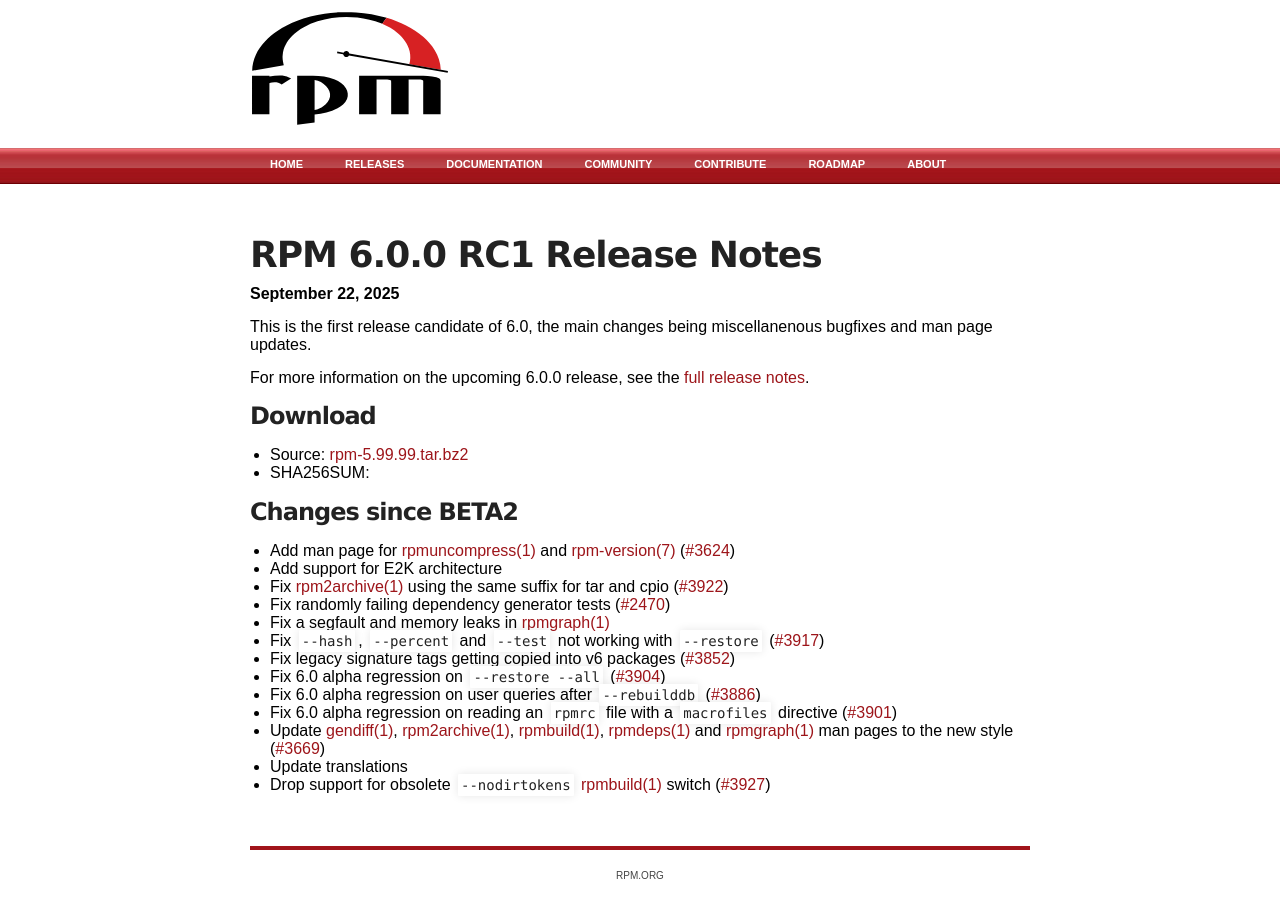
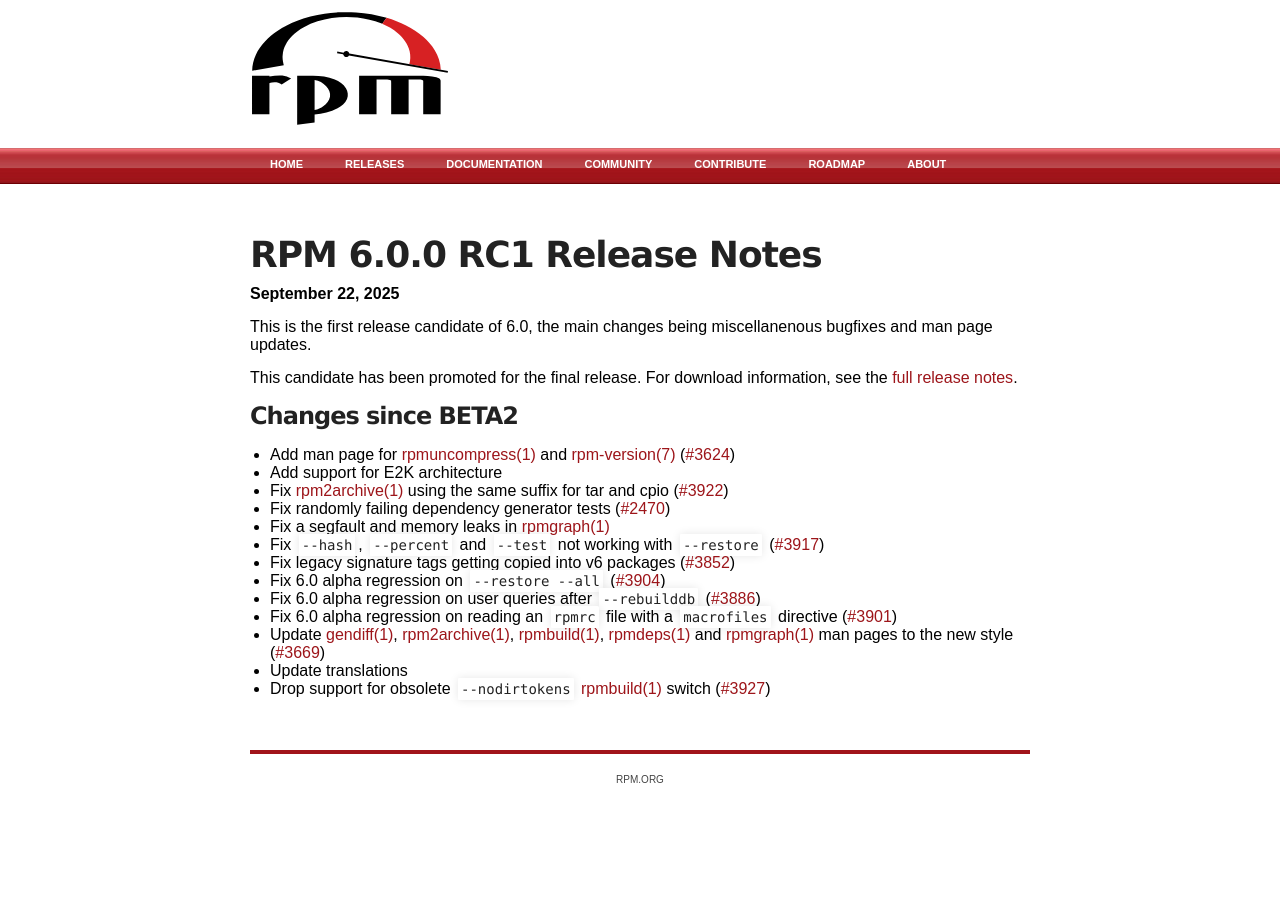
Before and after one commit to rpm-software-management/rpm-web, a Jekyll site: the page built from _releases/5.99.99.md, in a window 1280 px wide. Built offline with Jekyll 4.4.1, drawn with Linux system fonts in a browser that asks for light colours.

Commit message:
Add support for skipped RC tarball
This is not something we should normally do, in fact, but it's the case
now with 6.0.0 RC1 so might as well tweak the template just so. Nobody
says it can never happen in the future, at which point we'll have a
simple means to do so.

```diff
--- a/_layouts/release.html
+++ b/_layouts/release.html
@@ -21,8 +21,15 @@ layout: default
     <p>{{ page.summary }}.</p>
 {% endif %}
 {% if page.snapshot %}
-    <p>For more information on the upcoming {{ page.version }} release, see the
-    <a href="{{ page.version }}">full release notes</a>.</p>
+    <p>
+        {% if page.checksum %}
+            For more information on the upcoming {{ page.version }} release,
+        {% else %}
+            This candidate has been promoted for the final release. For
+            download information,
+        {% endif %}
+        see the <a href="{{ page.version }}">full release notes</a>.
+    </p>
 {% endif %}
 
 {% if page.draft %}
@@ -33,7 +40,9 @@ layout: default
         <a href="{{ page.parent.slug }}">
             {{ page.parent.snapshot }} release notes</a>.</p>
     {% endif %}
-{% else %}
+{% endif %}
+
+{% if page.checksum %}
     {% assign filename = page.tarball | split: "/" | slice: -1, 1 %}
     <h3>Download</h3>
     <ul>
--- a/_releases/5.99.99.md
+++ b/_releases/5.99.99.md
@@ -2,7 +2,6 @@
 version: 6.0.0
 baseline: beta2
 snapshot: rc1
-checksum:
 date: 2025-09-22
 summary:
     This is the first release candidate of 6.0, the main changes being
```
Also changed, not shown: README.md.
